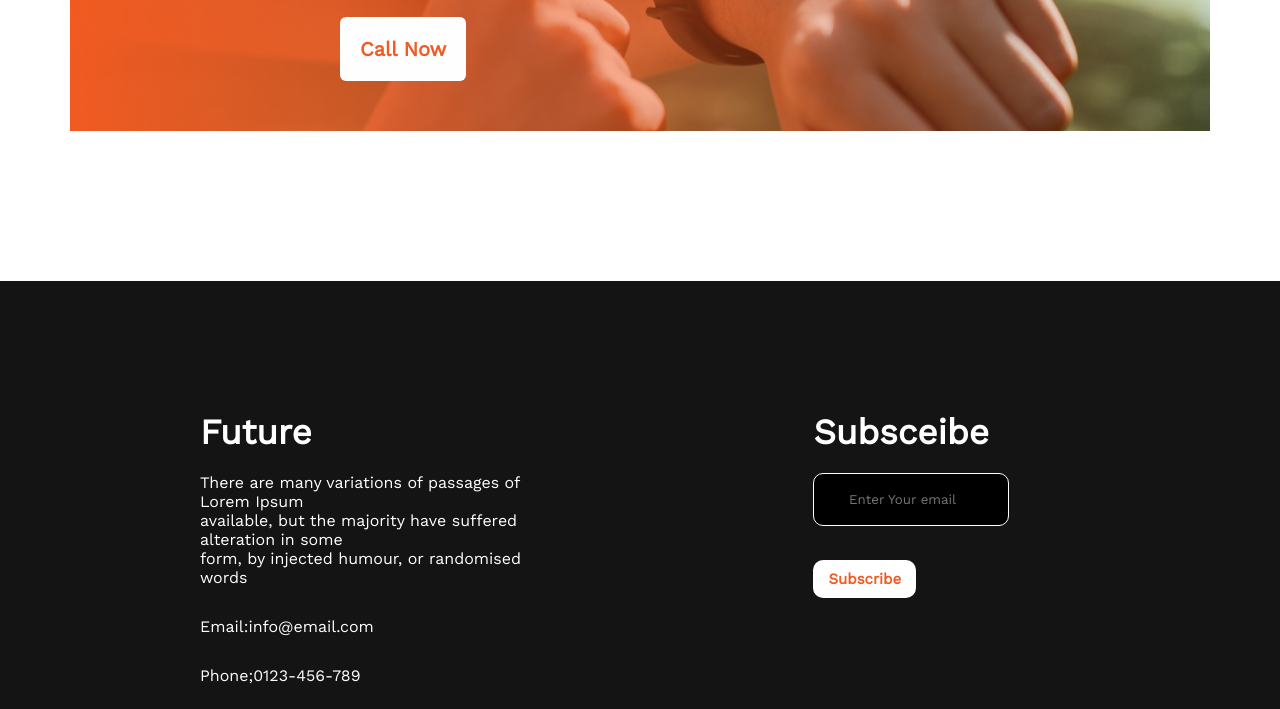
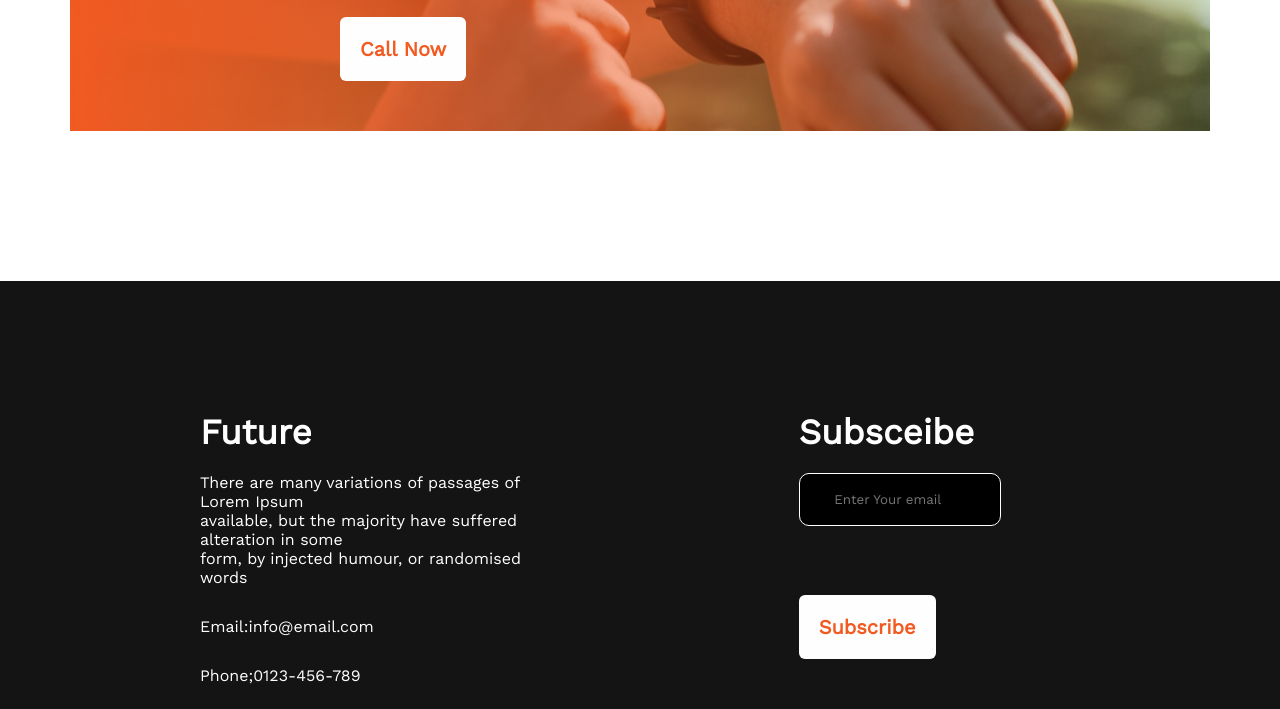
Before and after one commit to NRabib/assignmen-project, a plain HTML site: page index.html in a window 1280 px wide. Shown: the part 2332-3041 px from the top of the page. Drawn offline with nearby package versions, Linux system fonts and the light colour scheme.

Commit message:
button styl change

```diff
--- a/css/style.css
+++ b/css/style.css
@@ -105,7 +105,7 @@ header{
 }
 /* plan section end here */
 
-/* advise section style start here */
+/* gradiyant  section style start here */
 .graidant{
     margin-top: 130px;
     background: url(../images/gradient2.png),url(../images/watch.png);
@@ -120,7 +120,6 @@ header{
       font-weight: 700;
       font-size: 40px;
       color: #fefefe;
-      /* margin-bottom: -30px; */
 }
 .second-Button{
     background: #fefefe;
@@ -133,7 +132,7 @@ header{
     margin-left: 340px;
     margin-bottom: 50px;
 }
-    /* advise section end here */
+    /* gradiant section end here */
 
 /* contact section style start here */
 .contact{
@@ -175,14 +174,14 @@ header{
     margin-left:10px;
 }
 .third-button{
-    border: none;
-    border-radius: 10px;
-    padding: 10px 15px;
-    background-color: #fff;
-    color: #F15B22;
-    font-size: 15px;
+    background: #fefefe;
+	border-radius: 6px;
+	padding: 20px;
+	color: #F15B22;
+	font-size: 20px;
 	font-weight: 800;
-    margin-top: 10px;
+	border: 0;
+    margin-top: 45px;
 }
 .section-container{
     margin-right: 250px;
```
